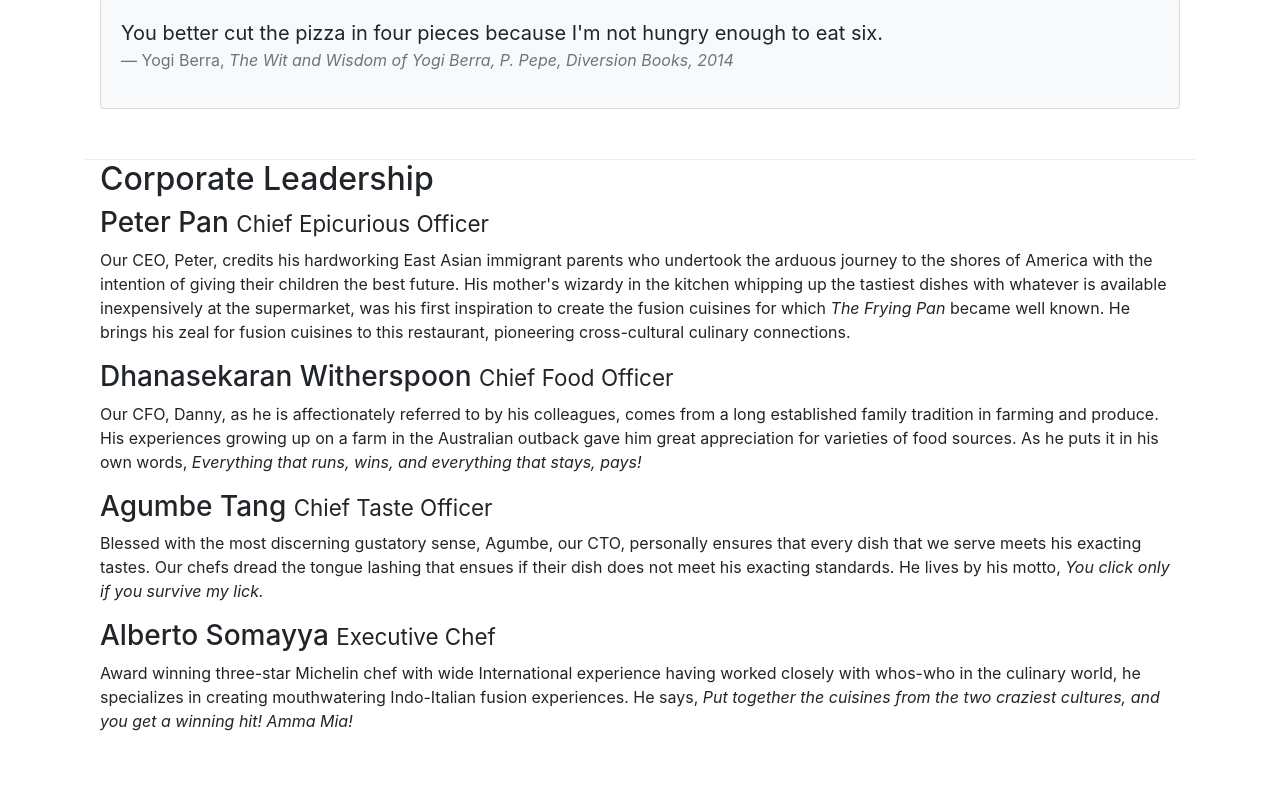
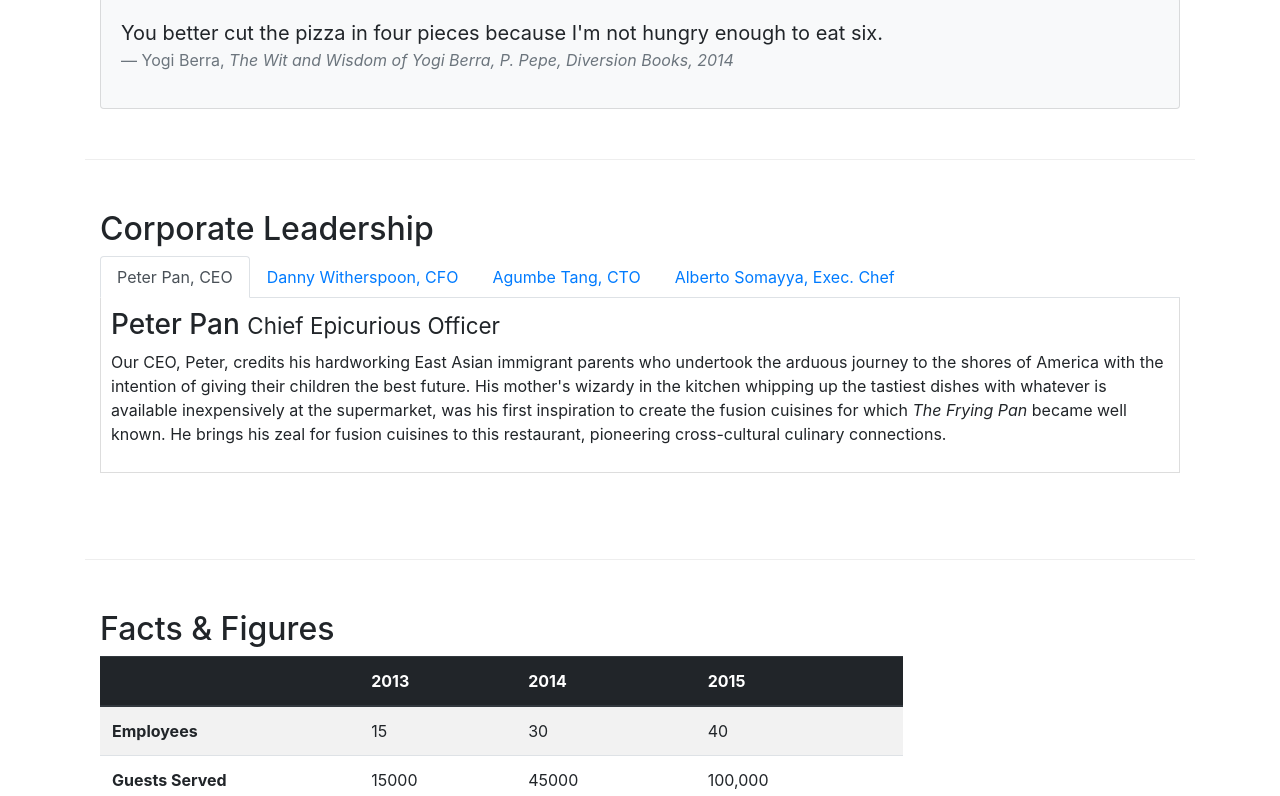
Before and after one commit to aakashiiitd/Restaurant-Website-Front-End-with-Bootstrap, a website: page aboutus.html in a window 1280 px wide. Shown: the part 762-1558 px from the top of the page. Drawn offline with nearby package versions, Linux system fonts and the light colour scheme.

Commit message:
AboutUS page with Nav-tabs

```diff
--- a/aboutus.html
+++ b/aboutus.html
@@ -96,24 +96,45 @@
         </div>
 
 
-        <div>
-            <div class="col-12">
+        <div class="row row-content">
+            <div class="col-12 ">
                 <h2>Corporate Leadership</h2>
+                <ul class="nav nav-tabs">
+                    <li class="nav-item">
+                      <a class="nav-link active" href="#peter"
+                        role="tab" data-toggle="tab">Peter Pan, CEO</a>
+                    </li>
+                    <li class="nav-item">
+                      <a class="nav-link" href="#danny" role="tab"
+                        data-toggle="tab">Danny Witherspoon, CFO</a>
+                    </li>
+                    <li class="nav-item">
+                      <a class="nav-link" href="#agumbe"role="tab"
+                        data-toggle="tab">Agumbe Tang, CTO</a>
+                    </li>
+                    <li class="nav-item">
+                      <a class="nav-link" href="#alberto" role="tab"
+                        data-toggle="tab">Alberto Somayya, Exec. Chef</a>
+                    </li>
+                </ul>
+                <div class="tab-content">
+                    <div role="tabpanel" class="tab-pane fade show active" id="peter">
                         <h3>Peter Pan <small>Chief Epicurious Officer</small></h3>
-                <div class="d-none d-sm-block">
-                    <p>Our CEO, Peter, credits his hardworking East Asian immigrant parents who undertook the arduous journey to the shores of America with the intention of giving their children the best future. His mother's wizardy in the kitchen whipping up the tastiest dishes with whatever is available inexpensively at the supermarket, was his first inspiration to create the fusion cuisines for which <em>The Frying Pan</em> became well known. He brings his zeal for fusion cuisines to this restaurant, pioneering cross-cultural culinary connections.</p>
+                        <p class="d-none d-sm-block">Our CEO, Peter, credits his hardworking East Asian immigrant parents who undertook the arduous journey to the shores of America with the intention of giving their children the best future. His mother's wizardy in the kitchen whipping up the tastiest dishes with whatever is available inexpensively at the supermarket, was his first inspiration to create the fusion cuisines for which <em>The Frying Pan</em> became well known. He brings his zeal for fusion cuisines to this restaurant, pioneering cross-cultural culinary connections.</p>
                     </div>
+                    <div role="tabpanel" class="tab-pane fade" id="danny">
                         <h3>Dhanasekaran Witherspoon <small>Chief Food Officer</small></h3>
-                <div class="d-none d-sm-block">
-                    <p>Our CFO, Danny, as he is affectionately referred to by his colleagues, comes from a long established family tradition in farming and produce. His experiences growing up on a farm in the Australian outback gave him great appreciation for varieties of food sources. As he puts it in his own words, <em>Everything that runs, wins, and everything that stays, pays!</em></p>
+                        <p class="d-none d-sm-block">Our CFO, Danny, as he is affectionately referred to by his colleagues, comes from a long established family tradition in farming and produce. His experiences growing up on a farm in the Australian outback gave him great appreciation for varieties of food sources. As he puts it in his own words, <em>Everything that runs, wins, and everything that stays, pays!</em></p>
                     </div>
+                    <div role="tabpanel" class="tab-pane fade" id="agumbe">
                         <h3>Agumbe Tang <small>Chief Taste Officer</small></h3>
-                <div class="d-none d-sm-block">
-                    <p>Blessed with the most discerning gustatory sense, Agumbe, our CTO, personally ensures that every dish that we serve meets his exacting tastes. Our chefs dread the tongue lashing that ensues if their dish does not meet his exacting standards. He lives by his motto, <em>You click only if you survive my lick.</em></p>
+                        <p class="d-none d-sm-block">Blessed with the most discerning gustatory sense, Agumbe, our CTO, personally ensures that every dish that we serve meets his exacting tastes. Our chefs dread the tongue lashing that ensues if their dish does not meet his exacting standards. He lives by his motto, <em>You click only if you survive my lick.</em></p>
                     </div>
+                    <div role="tabpanel" class="tab-pane fade" id="alberto">
                         <h3>Alberto Somayya <small>Executive Chef</small></h3>
-                <div class="d-none d-sm-block">
-                    <p>Award winning three-star Michelin chef with wide International experience having worked closely with whos-who in the culinary world, he specializes in creating mouthwatering Indo-Italian fusion experiences. He says, <em>Put together the cuisines from the two craziest cultures, and you get a winning hit! Amma Mia!</em></p>
+                        <p class="d-none d-sm-block">Award winning three-star Michelin chef with wide International experience having worked closely with whos-who in the culinary world, he specializes in creating mouthwatering Indo-Italian fusion experiences. He says, <em>Put together the cuisines from the two craziest cultures, and you get a winning hit! Amma Mia!</em></p>
+                    </div>
+                </div>
             </div>
         </div>
         <div class="row row-content">
@@ -162,9 +183,6 @@
             </div>
        </div>
     </div>
-
-    </div>
-
     <footer class="footer">
         <div class="container">
             <div class="row">
--- a/css/styles.css
+++ b/css/styles.css
@@ -37,3 +37,10 @@
 .navbar-dark {
      background-color: #512DA8;
 }
+
+.tab-content {
+    border-left: 1px solid #ddd;
+    border-right: 1px solid #ddd;
+    border-bottom: 1px solid #ddd;
+    padding: 10px;
+}
```
Also changed, not shown: index.html (+2 -2 lines). Lines whose indentation alone changed are shown as unchanged.
